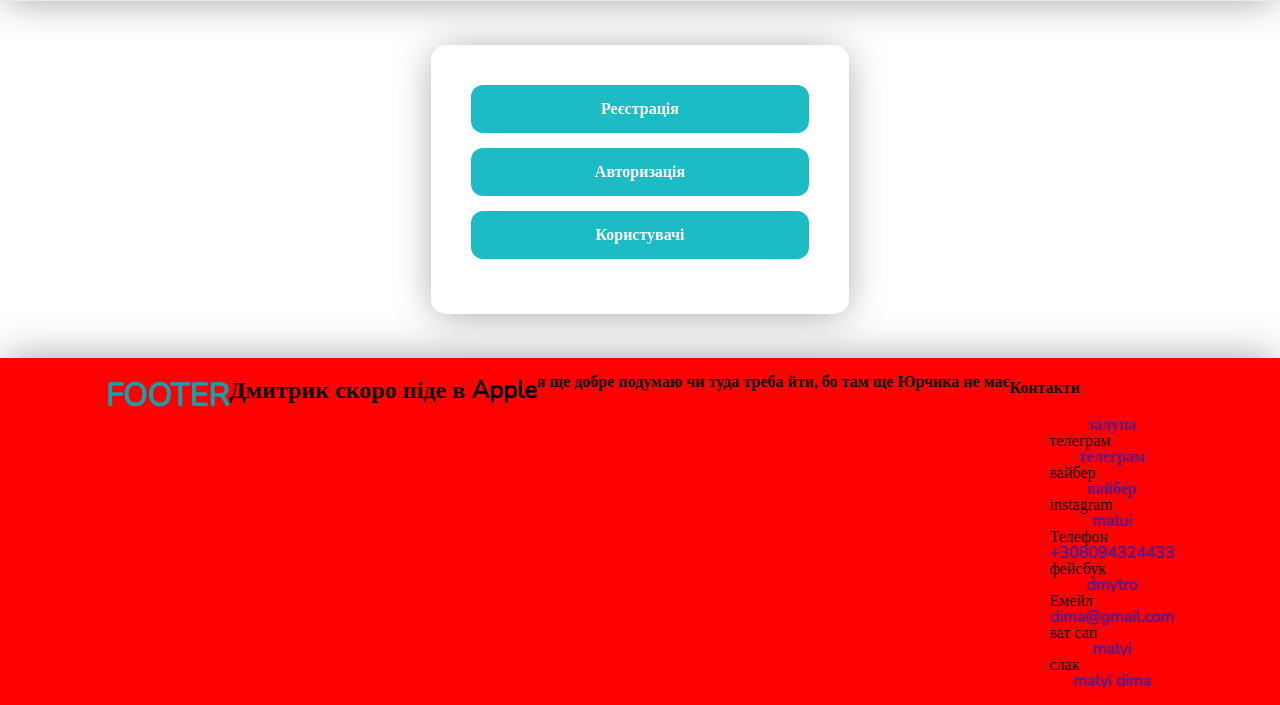
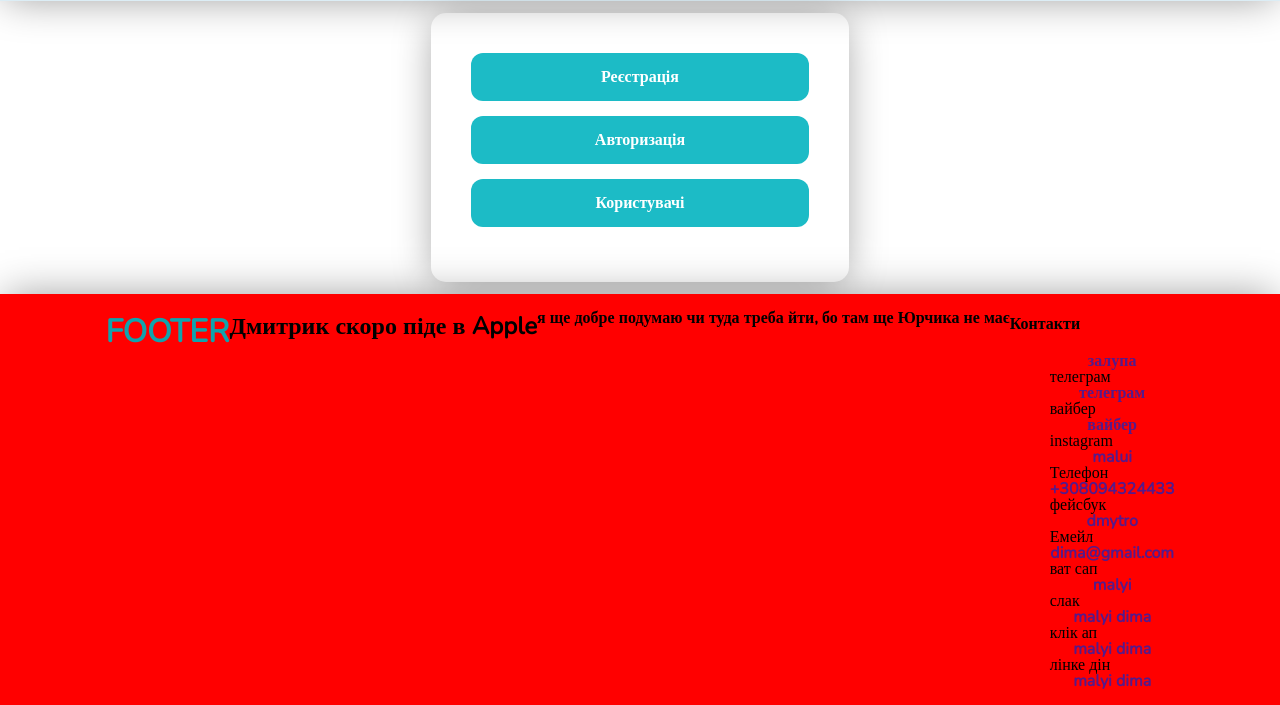
Before and after one commit to Morykvas/git, a PHP site: page /project-shop/index.php in a window 1280 px wide. Shown: the part 95-800 px from the top of the page. Run offline with PHP 8.4, Linux system fonts and the light colour scheme; some libraries are stand-ins or nearby versions.

Commit message:
клікап та лінкедін

```diff
--- a/footer.php
+++ b/footer.php
@@ -18,6 +18,8 @@
                                 <li>Емейл<a href="">dima@gmail.com</a></li>
                                 <li>ват сап<a href="">malyi</a></li>
                                 <li>слак<a href="">malyi dima</a></li>
+                                <li>клік ап<a href="">malyi dima</a></li>
+                                <li>лінке дін<a href="">malyi dima</a></li>
                             </ul>
                         </div>
                     </div>
```
